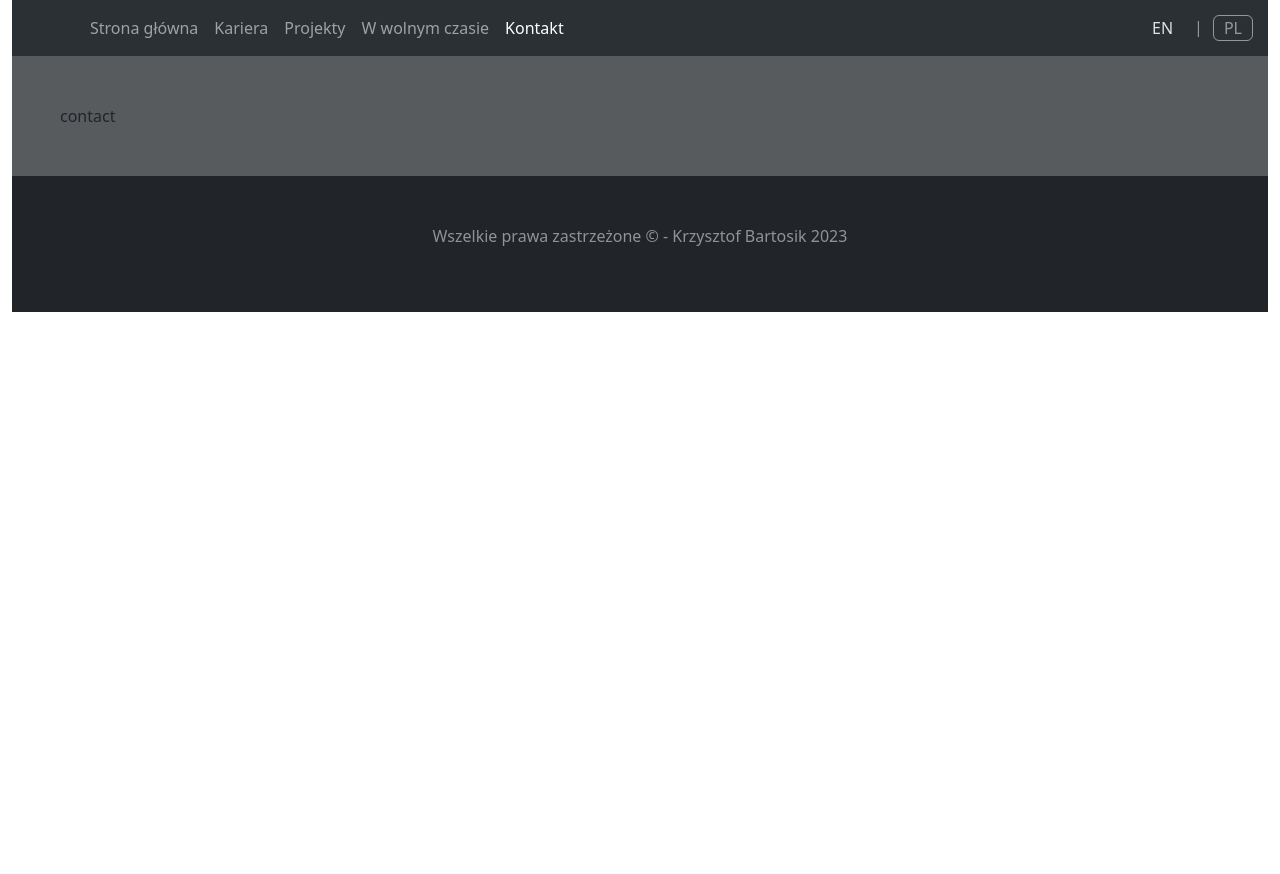
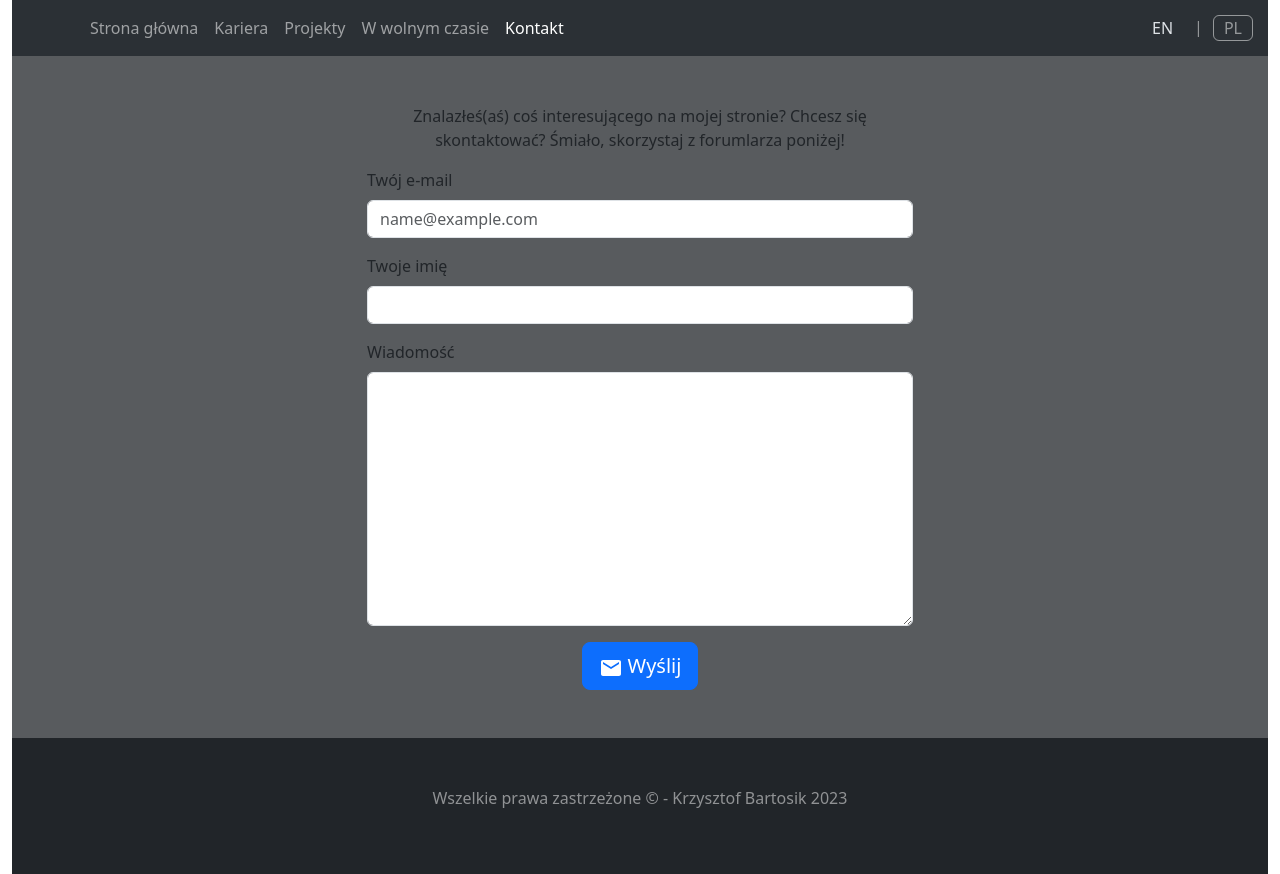
Before and after one commit to nitro03/portfolio, a React (Create React App) app: page /contact in a window 1280 px wide. Before the commit the page ends 800 px from the top, so only its background shows below. Built offline with nearby package versions, Linux system fonts and the light colour scheme; the HTML template or start-up script is replaced by a standard one.

Commit message:
Contact form added - added form - added form state logic

```diff
--- a/src/components/Contact/Contact.js
+++ b/src/components/Contact/Contact.js
@@ -1,8 +1,125 @@
-import React from 'react';
+import React, {useContext, useState} from 'react';
+import {Button, Col, Container, Form, Row} from 'react-bootstrap';
+import translator from '../../i18n/translator';
+import {LangContext} from '../../contexts/LangContext';
+import EmailIcon from '@mui/icons-material/Email';
+
+import './contact.scss';
 
 function Contact() {
+    const MSG_FIELD_ROWS = 10;
+    const INPUT_EMAIL_ID = 'formControlEmail';
+    const INPUT_NAME_ID = 'formControlName';
+    const INPUT_MSG_ID = 'formControlMsg';
+    const {lang} = useContext(LangContext);
+
+    const [formState, setFormState] = useState({
+        senderMail: '',
+        senderName: '',
+        msg: ''
+    });
+
+    const validateForm = () => {
+        //TODO
+    };
+
+    const showConfirmation = function () {
+        //TODO: zrobić toast
+        alert(translator('contact_confirmation', lang));
+    };
+
+    const clearInputs = () => {
+        //TODO
+    }
+    const onSubmit = (e) => {
+        e.preventDefault();
+        const currentDate = new Date().toISOString();
+
+        const {senderMail, senderName, msg} = formState;
+
+        const message = {
+            senderMail,
+            senderName,
+            msg,
+            date: currentDate
+        }
+        //tu powinna byc akcja wyslania wiadomosci na maila
+        console.log(message);
+    }
+    const renderInfo = () => {
+        return (
+            <p className="contact-info">
+                {translator('contact_info', lang)}
+            </p>);
+    }
+
+    const onInputChange = (e) => {
+        const currState = {...formState};
+        const input = e.target;
+        const inputId = input?.id;
+        const value = input?.value;
+        if (inputId) {
+            switch (inputId) {
+                case INPUT_EMAIL_ID:
+                    setFormState({
+                        ...currState,
+                        senderMail: value
+                    })
+                    break;
+                case INPUT_NAME_ID:
+                    setFormState({
+                        ...currState,
+                        senderName: value
+                    })
+                    break;
+                case INPUT_MSG_ID:
+                    setFormState({
+                        ...currState,
+                        msg: value
+                    })
+                    break;
+            }
+            return;
+        }
+        console.error('Input Id is empty, state was\'nt set');
+        return;
+    }
+    const renderForm = () => {
+        return (
+            <Form className="contact-form">
+                <Form.Group className="mb-3" controlId={INPUT_EMAIL_ID}>
+                    <Form.Label>{translator('email_label', lang)}</Form.Label>
+                    <Form.Control type="email" placeholder="name@example.com" onChange={onInputChange}/>
+                </Form.Group>
+                <Form.Group className="mb-3" controlId={INPUT_NAME_ID}>
+                    <Form.Label>{translator('name_label', lang)}</Form.Label>
+                    <Form.Control onChange={onInputChange}/>
+                </Form.Group>
+                <Form.Group className="mb-3" controlId={INPUT_MSG_ID}>
+                    <Form.Label>{translator('message_label', lang)}</Form.Label>
+                    <Form.Control as="textarea" rows={MSG_FIELD_ROWS} onChange={onInputChange}/>
+                </Form.Group>
+                <Button className="contact-form__submit-btn" variant="primary" type="submit" size="lg"
+                        onClick={onSubmit}>
+                    <EmailIcon/>
+                    <span className="contact-form__submit-btn__span">{translator('submit_btn_label', lang)}</span>
+                </Button>
+            </Form>
+        )
+    };
     return (
-        <div className="contact">contact</div>
+        <Container>
+            <Row className="justify-content-md-center">
+                <Col lg="6">
+                    {renderInfo()}
+                </Col>
+            </Row>
+            <Row className="justify-content-md-center">
+                <Col lg="6">
+                    {renderForm()}
+                </Col>
+            </Row>
+        </Container>
     );
 }
 
--- /dev/null
+++ b/src/components/Contact/contact.scss
@@ -0,0 +1,15 @@
+.contact-info {
+  text-align: center;
+}
+
+.contact-form {
+  display: flex;
+  justify-content: center;
+  flex-direction: column;
+}
+.contact-form__submit-btn {
+ align-self: center;
+}
+.contact-form__submit-btn__span {
+  padding-left: 5px;
+}
--- a/src/components/FreeTime/FreeTime.js
+++ b/src/components/FreeTime/FreeTime.js
@@ -11,11 +11,13 @@ function FreeTime() {
     const {lang} = useContext(LangContext);
     const renderFreeTimePanels = () => {
         if (Array.isArray(hobbiesData)) {
-            const panelsList = hobbiesData.map((hobby) => {
-                const {imgSrc, descriptionLabel, title} = hobby;
-                return <Panel imgSrc={imgSrc}
+            const panelsList = hobbiesData.map((hobby, index) => {
+                const {imgSrc, descriptionLabel, title, link} = hobby;
+                return <Panel key={`hobby-panel-${index}`}
+                                imgSrc={imgSrc}
                               title={translator(title, lang)}
-                              description={translator(descriptionLabel, lang)}/>
+                              description={translator(descriptionLabel, lang)}
+                              link={link}/>
             });
             return panelsList;
         }
--- a/src/components/FreeTime/HobbiesData.js
+++ b/src/components/FreeTime/HobbiesData.js
@@ -8,7 +8,12 @@ const hobbiesData = [];
 
 hobbiesData.push({imgSrc: psLogo, title: 'gaming_title', descriptionLabel: 'gaming_desc'});
 hobbiesData.push({imgSrc: soccerPlayerImg, title: 'sport_title', descriptionLabel: 'sport_desc'});
-hobbiesData.push({imgSrc: horusImg, title: 'horus_title', descriptionLabel: 'horus_desc'});
+hobbiesData.push({
+    imgSrc: horusImg,
+    title: 'horus_title',
+    descriptionLabel: 'horus_desc',
+    link: 'https://pl.wikipedia.org/wiki/Kot_bengalski'
+});
 hobbiesData.push({imgSrc: f14Img, title: 'modelling_title', descriptionLabel: 'modelling_desc'});
 hobbiesData.push({imgSrc: dyiImg, title: 'dyi_title', descriptionLabel: 'dyi_desc'});
 export default hobbiesData;
--- a/src/i18n/dictionaries/en.json
+++ b/src/i18n/dictionaries/en.json
@@ -30,5 +30,11 @@
   "modelling_title": "Plastic Modelling",
   "modelling_desc": "",
   "dyi_title": "DYIs",
-  "dyi_desc": ""
+  "dyi_desc": "",
+  "contact_info": "Have You found something interesting on my website? You wanna contact me? Feel free - use the conteact form below!",
+  "email_label": "Your E-mail",
+  "name_label": "Your Name",
+  "message_label": "Message",
+  "submit_btn_label": "Send",
+  "contact_confirmation": "Thanks for sending me a message! I'm gonna answer as soon as possible!"
 }
--- a/src/i18n/dictionaries/pl.json
+++ b/src/i18n/dictionaries/pl.json
@@ -31,5 +31,11 @@
   "modelling_title": "Modelarstwo",
   "modelling_desc": "Początkiem 2023 roku wróciłem do tego hobby sprzed lat. Jako dziecko sklejałem modele, jednak dopiero po reaktywacji tego zajęcia zobaczyłem jakie dzieła sztuki są w stanie zrobić najlepsi modelarze. Mnie do nich jeszcze wiele brakuje, ale mój pierwszy model F-14 Tomcat który jest obok, uważam, że wyszedł nienajgorzej. Kolejne projekty już są na horyzoncie!",
   "dyi_title": "Majsterkowanie",
-  "dyi_desc": "Elektronarzędzia, zapach szlifowanego i wierconego drewna, to jest to! Raz za jakiś czas zdarzy mi się troszkę pomajsterkować. Zmysł inżyniera na pewno pomaga w realizacji różnych projektów, na zdjęciu skrzynio-leżanka na balkon. Bardzo lubię budować, jako dziecko z klocków Lego, jako programista z klocków w React'cie, a w razie potrzeby z drewna lub karton-gipsu :) Zawsze nagroda jest taka sama - efekty pracy i satysfakcja, że własnymi rękoma można zrobić coś z niczego."
+  "dyi_desc": "Elektronarzędzia, zapach szlifowanego i wierconego drewna, to jest to! Raz za jakiś czas zdarzy mi się troszkę pomajsterkować. Zmysł inżyniera na pewno pomaga w realizacji różnych projektów, na zdjęciu skrzynio-leżanka na balkon. Bardzo lubię budować, jako dziecko z klocków Lego, jako programista z klocków w React'cie, a w razie potrzeby z drewna lub karton-gipsu :) Zawsze nagroda jest taka sama - efekty pracy i satysfakcja, że własnymi rękoma można zrobić coś z niczego.",
+  "contact_info": "Znalazłeś(aś) coś interesującego na mojej stronie? Chcesz się skontaktować? Śmiało, skorzystaj z forumlarza poniżej!",
+  "email_label": "Twój e-mail",
+  "name_label": "Twoje imię",
+  "message_label": "Wiadomość",
+  "submit_btn_label": "Wyślij",
+  "contact_confirmation": "Dziękuję za wysłanie wiadomości! Odpowiem najszybciej jak będę mógł!"
 }
```
